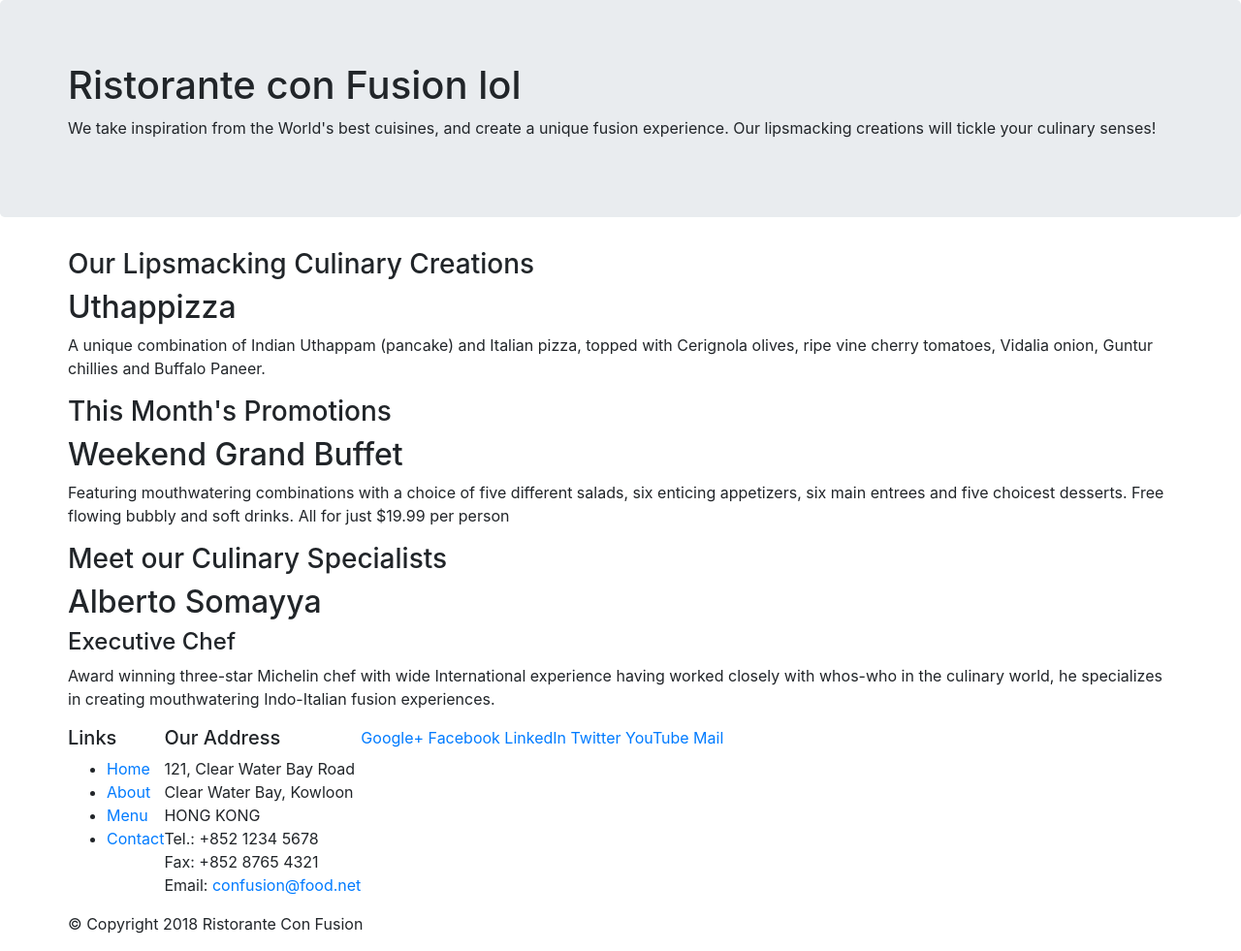
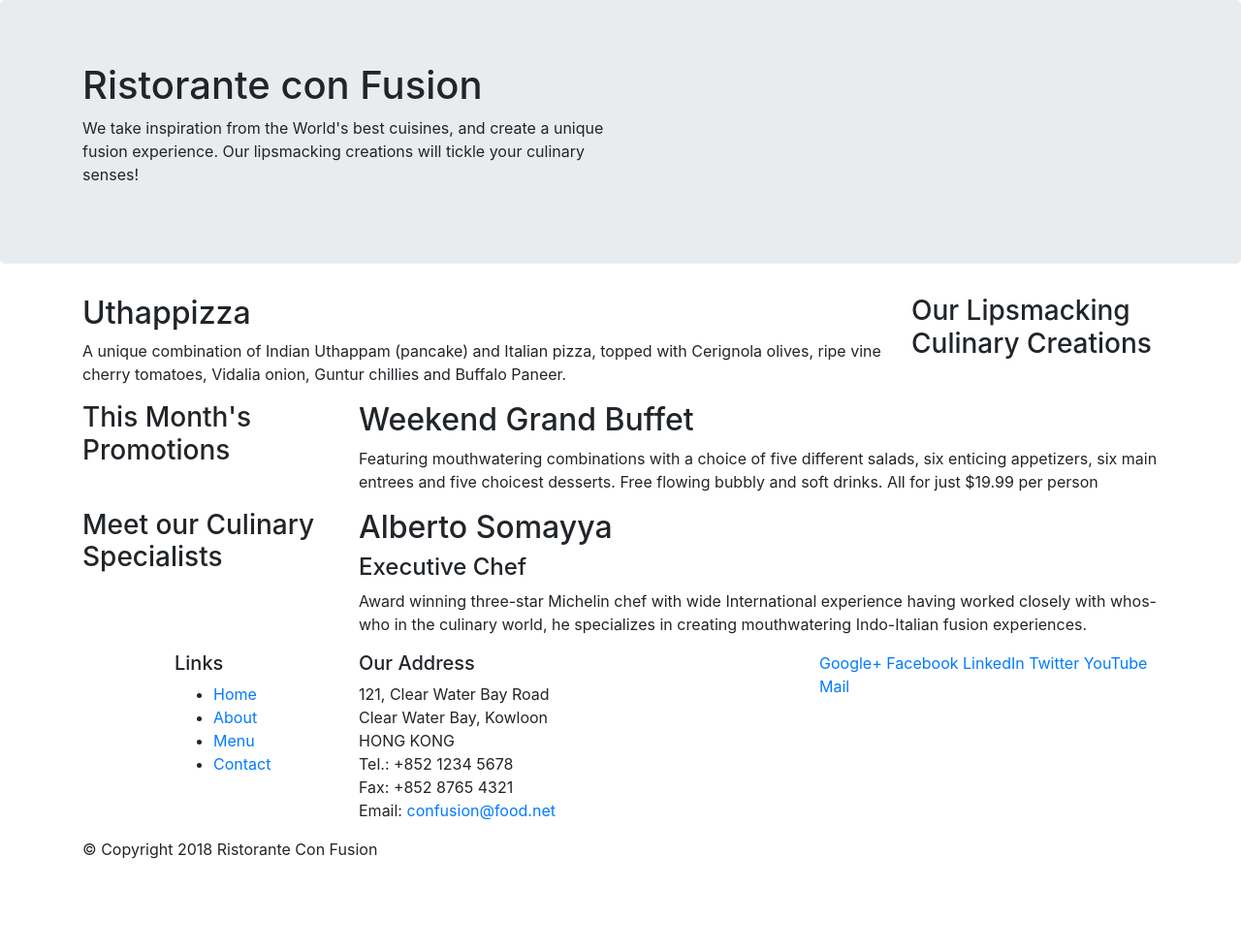
Before and after one commit to lequangduc/Boostrap_test, a website: page index.html in a window 1280 px wide. Shown: the whole page at 97% size. After the commit the page ends 904 px from the top, so only its background shows below. Drawn offline with nearby package versions, Linux system fonts and the light colour scheme.

Commit message:
bootstrap grid part 1

```diff
--- a/index.html
+++ b/index.html
@@ -20,15 +20,15 @@
     <header class="jumbotron">
       <div class="container">
         <div class="row">
-          <div>
-            <h1>Ristorante con Fusion lol</h1>
+          <div class="col-12 col-sm-6">
+            <h1>Ristorante con Fusion</h1>
             <p>
               We take inspiration from the World's best cuisines, and create a
               unique fusion experience. Our lipsmacking creations will tickle
               your culinary senses!
             </p>
           </div>
-          <div></div>
+          <div class="col-12 col-sm"></div>
         </div>
       </div>
     </header>
@@ -36,10 +36,10 @@
     <div class="container">
 
       <div class="row">
-        <div>
+        <div class="col-12 col-sm-4 4 order-sm-last col-md-3">
           <h3>Our Lipsmacking Culinary Creations</h3>
         </div>
-        <div>
+        <div class="col col-sm order-sm-first col-md">
           <h2>Uthappizza</h2>
           <p>
             A unique combination of Indian Uthappam (pancake) and Italian pizza,
@@ -50,10 +50,10 @@
       </div>
 
       <div class="row">
-        <div>
+        <div class="col-12 col-sm-4 col-md-3">
           <h3>This Month's Promotions</h3>
         </div>
-        <div>
+        <div class="col col-sm col-md">
           <h2>Weekend Grand Buffet</h2>
           <p>
             Featuring mouthwatering combinations with a choice of five different
@@ -65,10 +65,10 @@
       </div>
 
       <div class="row">
-        <div>
+        <div class="col-12 col-sm-4 col-md-3">
           <h3>Meet our Culinary Specialists</h3>
         </div>
-        <div>
+        <div class="col col-sm col-md">
           <h2>Alberto Somayya</h2>
           <h4>Executive Chef</h4>
           <p>
@@ -84,7 +84,7 @@
     <footer>
       <div class="container">
         <div class="row">
-          <div>
+          <div class="col-4 offset-1 col-sm-2">
             <h5>Links</h5>
             <ul>
               <li><a href="#">Home</a></li>
@@ -93,7 +93,7 @@
               <li><a href="#">Contact</a></li>
             </ul>
           </div>
-          <div>
+          <div class="col-7 col-sm-5">
             <h5>Our Address</h5>
             <address>
               121, Clear Water Bay Road<br />
@@ -104,7 +104,7 @@
               Email: <a href="mailto:confusion@food.net">confusion@food.net</a>
             </address>
           </div>
-          <div>
+          <div class="col-12 col-sm-4">
             <div>
               <a href="http://google.com/+">Google+</a>
               <a href="http://www.facebook.com/profile.php?id=">Facebook</a>
@@ -116,7 +116,7 @@
           </div>
         </div>
         <div class="row">
-          <div>
+          <div class ="col-auto">
             <p>© Copyright 2018 Ristorante Con Fusion</p>
           </div>
         </div>
```
